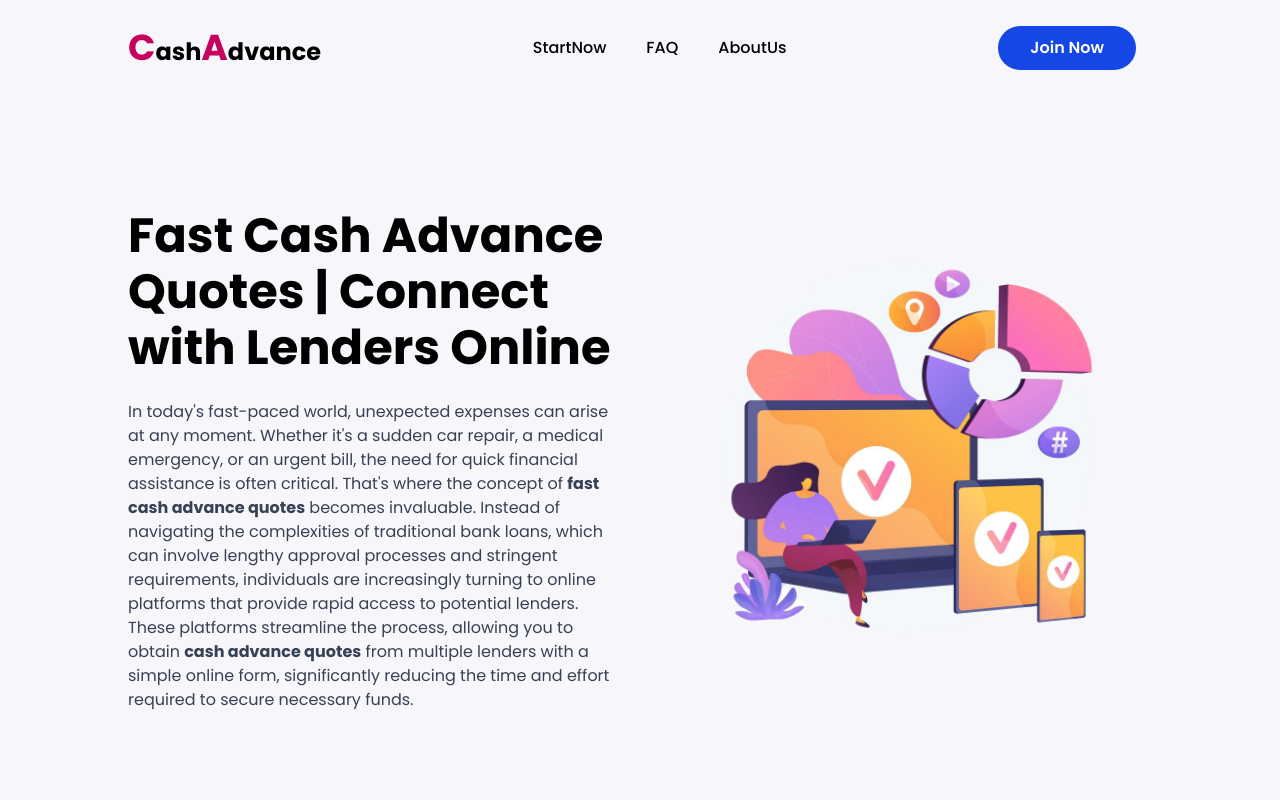
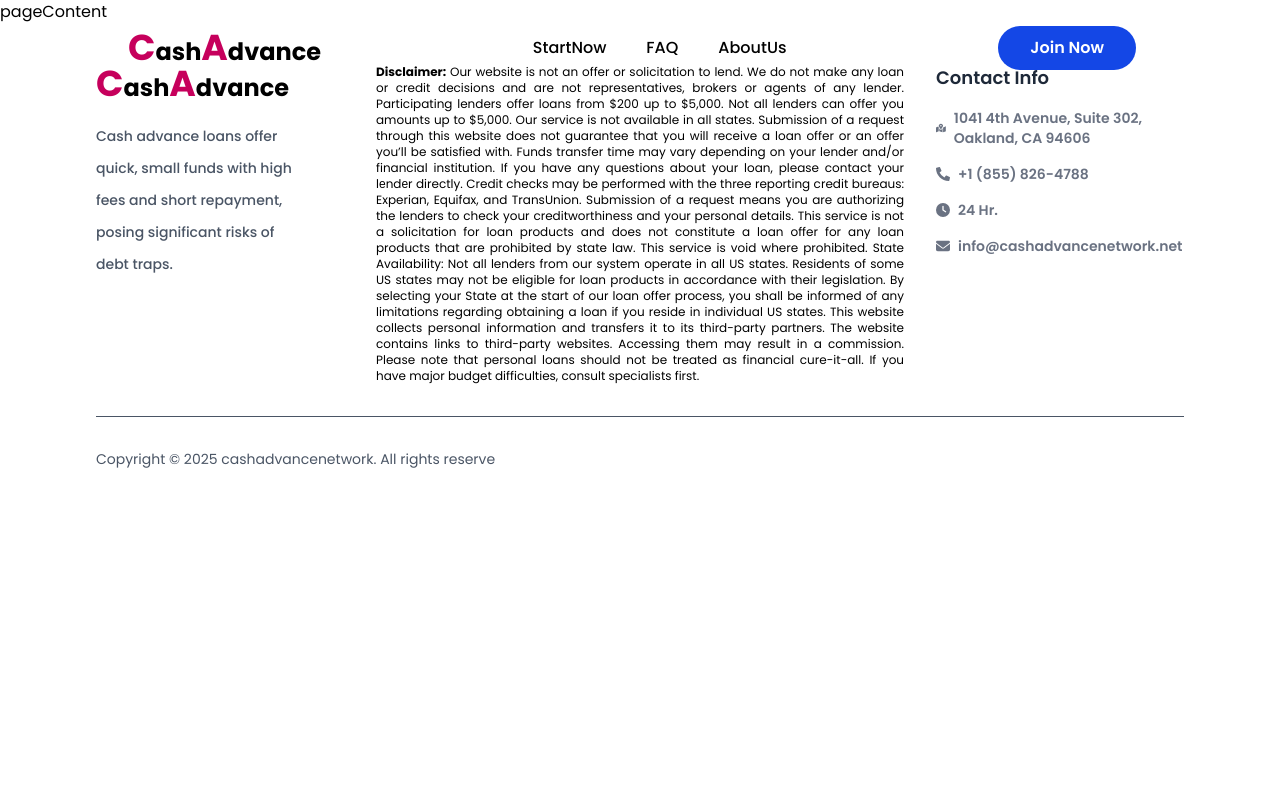
Before and after one commit to kraison61/leads, a Next.js app: page /content/1 in a window 1280 px wide. Shown: the top 800 px of the page. Built offline with nearby package versions, Linux system fonts and the light colour scheme.

Commit message:
Try to Page URL-SEO-Friendly

```diff
--- a/app/content/[id]/page.tsx
+++ b/app/content/[id]/page.tsx
@@ -1,52 +1,6 @@
-
-
-import React from "react";
-import { contentData } from "@/constant/Constant"; // Assuming ContentItem type is defined in Constant.ts
-import Hero from "@/components/Home/Hero/Hero";
-import { Metadata } from "next";
-
-export async function generateStaticParams(): Promise<{ id: string }[]> {
-  return contentData.map((content) => ({
-    id: content.id.toString(),
-  }));
+const pageContent = () => {
+  return (
+    <div>pageContent</div>
+  )
 }
-
-interface PageContentProps {
-  params: {
-    id: string;
-  };
-}
-
-export async function generateMetadata({params,}:{params:{id:string}}):Promise<Metadata>{
-const post = contentData.find((p)=>p.id === params.id);
-if(!post){
-  return{
-    title:'Post not Found',
-    description:'The request post was not found.'
-  }
-}
-return{
-  title:post.title,
-  description:post.description.substring(0,150)
-}
-
-
-}
-
-const PageContent = ({ params }: PageContentProps) => {
-  const pageId: ContentItem | undefined = contentData.find(
-    (pageItem) => pageItem.id.toString() === params.id
-  );
-
-  if (!pageId) {
-    return <div>Content Not Found</div>; // Or redirect, or some other error handling.
-  }
-
-  return (
-    <div>
-      <Hero content={pageId} />
-    </div>
-  );
-};
-
-export default PageContent;
+export default pageContent
--- a/components/Home/Hero/Hero.tsx
+++ b/components/Home/Hero/Hero.tsx
@@ -25,10 +25,10 @@ interface HeroProps {
 
 const Hero = ({ content }: HeroProps) => {
   const {
-    id = "1",
+    // id = "1",
     title = "Cash Advances: Quick Solutions for Financial Emergencies",
-    description = "Cash advances and payday loans can help in emergencies, but they come with risks. Learn the key differences, fees, and how to use them responsibly in this comprehensive guide.",
-    heading = "The Ultimate Guide to Cash Advances: Everything You Need to Know",
+    // description = "Cash advances and payday loans can help in emergencies, but they come with risks. Learn the key differences, fees, and how to use them responsibly in this comprehensive guide.",
+    // heading = "The Ultimate Guide to Cash Advances: Everything You Need to Know",
     contentdetail = "In today’s fast-paced world, financial emergencies can arise unexpectedly. Whether it’s an unexpected medical bill, car repair, or a sudden job loss, having access to quick cash can be a lifesaver. This is where cash advances come into play. In this comprehensive guide, we’ll explore everything you need to know about cash advances, including how they work, their benefits, drawbacks, and alternatives. We’ll also dive into related keywords like payday loans, short-term loans, and emergency funding to give you a complete understanding of your options.",
   } = content || {};
   const htmlString = contentdetail;
--- a/constant/Constant.ts
+++ b/constant/Constant.ts
@@ -5,7 +5,26 @@ export const navLinks = [
   { id: 4, url: "/about", label: "AboutUs" },
 ];
 
-export const contentData = [
+
+export interface ContentItem {
+  id: string;
+  title: string;
+  description?: string;
+  heading?: string;
+  contentdetail?: string;
+  review_1?: string;
+  review_2?: string;
+  review_3?: string;
+  review_4?: string;
+  review_5?: string;
+  review_6?: string;
+  review_7?: string;
+  review_8?: string;
+  review_9?: string;
+}
+
+
+export const contentData:ContentItem[] = [
   {
     id: "1",
     title: "Fast Cash Advance Quotes | Connect with Lenders Online",
```
